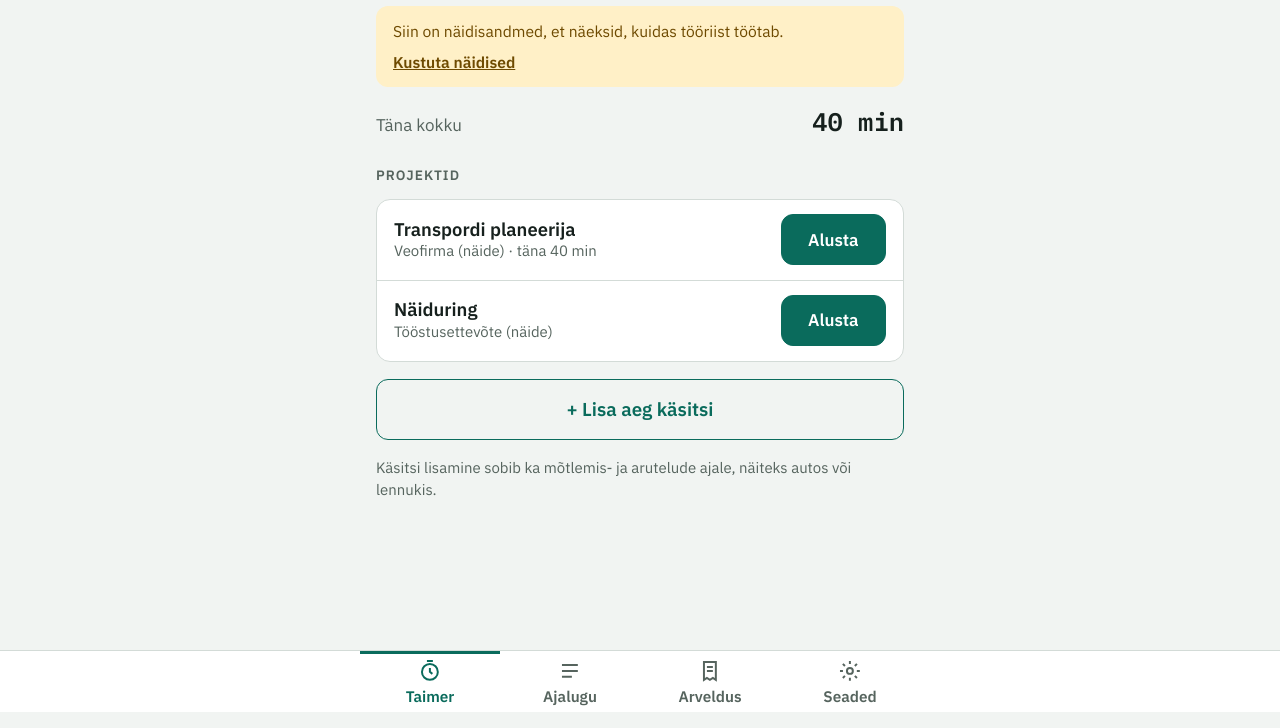
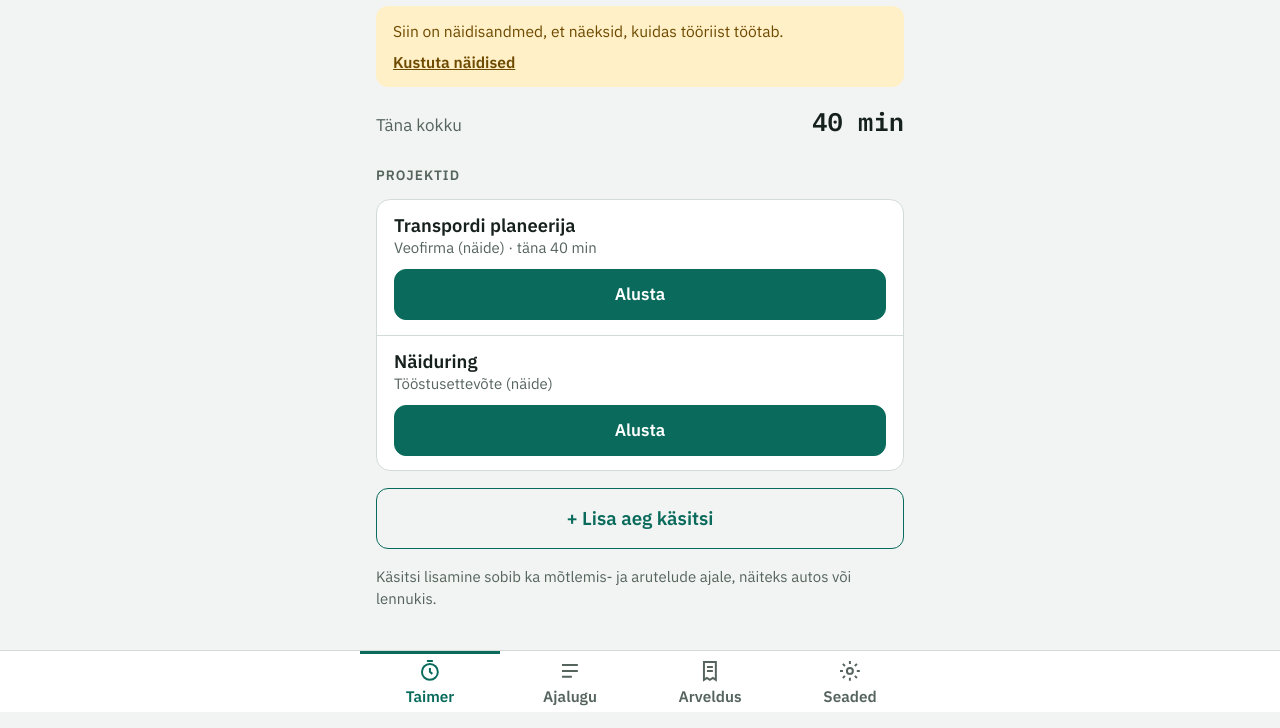
Before and after one commit to silent-tools/ajaarvestus, a plain HTML site: page index.html in a window 1280 px wide. Shown: the part 88-816 px from the top of the page. Drawn offline with Linux system fonts and the light colour scheme.

Commit message:
Update index.html

```diff
--- a/index.html
+++ b/index.html
@@ -97,12 +97,13 @@ h2.sec{font-size:.8rem;text-transform:uppercase;letter-spacing:.08em;color:var(-
 .runcard .link{color:var(--run);align-self:center}
 
 .list{display:flex;flex-direction:column;background:var(--surface);border:1px solid var(--line);border-radius:14px;overflow:hidden}
-.prow{display:grid;grid-template-columns:1fr auto;align-items:center;gap:.75rem;padding:.85rem 1rem;border-top:1px solid var(--line)}
+.prow{display:grid;grid-template-columns:1fr;align-items:center;gap:.6rem;padding:.85rem 1rem;border-top:1px solid var(--line)}
 .prow:first-child{border-top:0}
 .pinfo{min-width:0}
-.pname{font-weight:600;font-size:1.08rem;line-height:1.25}
+.pname{font-weight:600;font-size:1.08rem;line-height:1.25;overflow-wrap:anywhere}
+.runproj,.eproj,.invcard h4,.bproj,.mhead h3{overflow-wrap:anywhere;min-width:0}
 .pmeta{color:var(--muted);font-size:.88rem}
-.btn.start{min-width:6.2rem}
+.btn.start{width:100%}
 .btn.start.on{background:var(--run-soft);border-color:var(--run);color:var(--run)}
 
 .empty{background:var(--surface);border:1px dashed var(--line);border-radius:14px;padding:1.2rem;text-align:center;color:var(--muted);display:flex;flex-direction:column;gap:.75rem;align-items:center}
```
